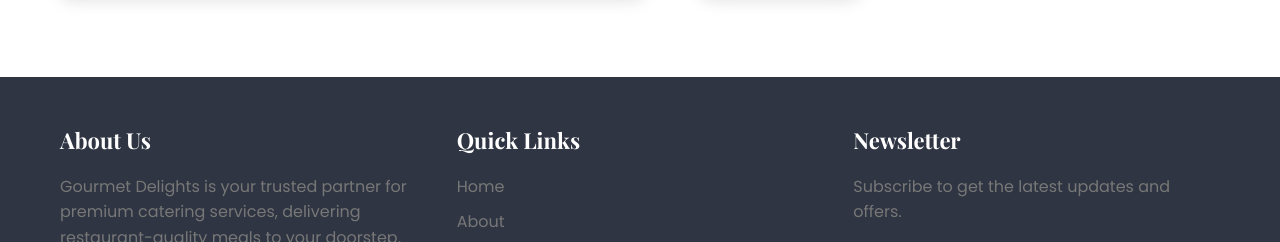
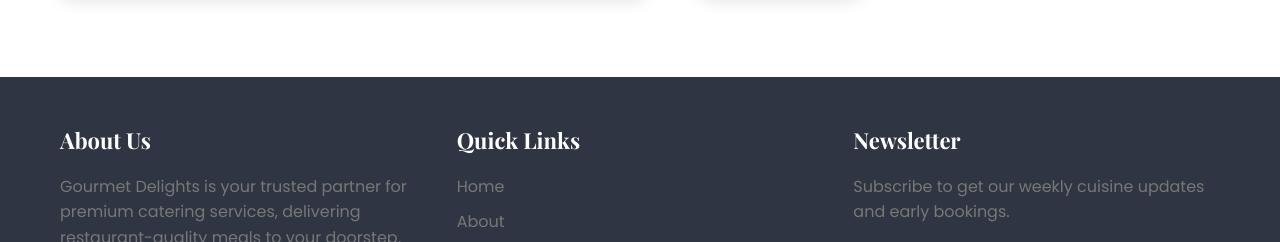
Before and after one commit to WisdomUzoagba/catering_site_for_online_purchase, a plain HTML site: page index.html in a window 1280 px wide. Shown: the part 4033-4275 px from the top of the page. Drawn offline with nearby package versions, Linux system fonts and the light colour scheme; no server answers.

Commit message:
add package-lock.json

```diff
--- a/index.html
+++ b/index.html
@@ -358,7 +358,7 @@
                 </div>
                 <div class="footer-col">
                     <h4>Newsletter</h4>
-                    <p>Subscribe to get the latest updates and offers.</p>
+                    <p>Subscribe to get our weekly cuisine updates and early bookings.</p>
                     <form class="newsletter-form">
                         <input type="email" placeholder="Your Email" required>
                         <button type="submit">Subscribe</button>
```
Also changed, not shown: 2 other files.
